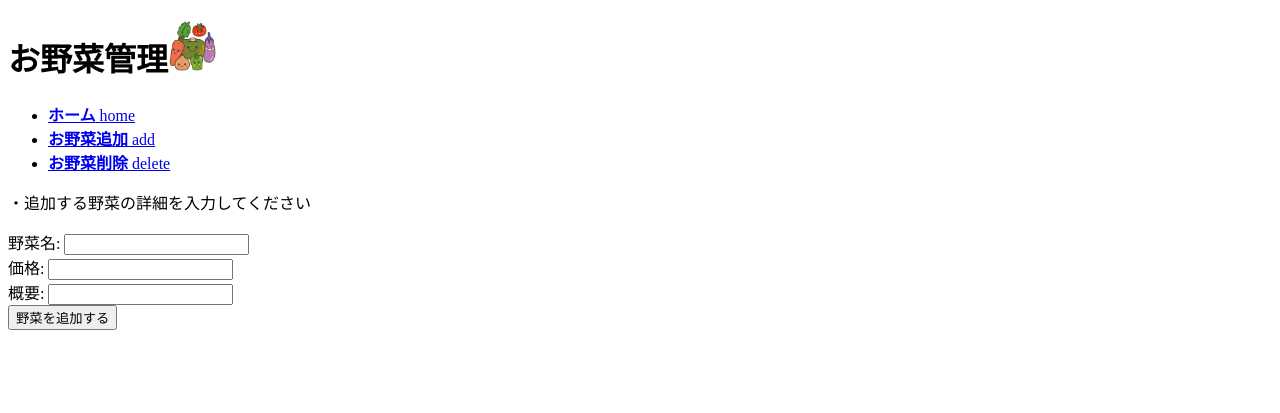
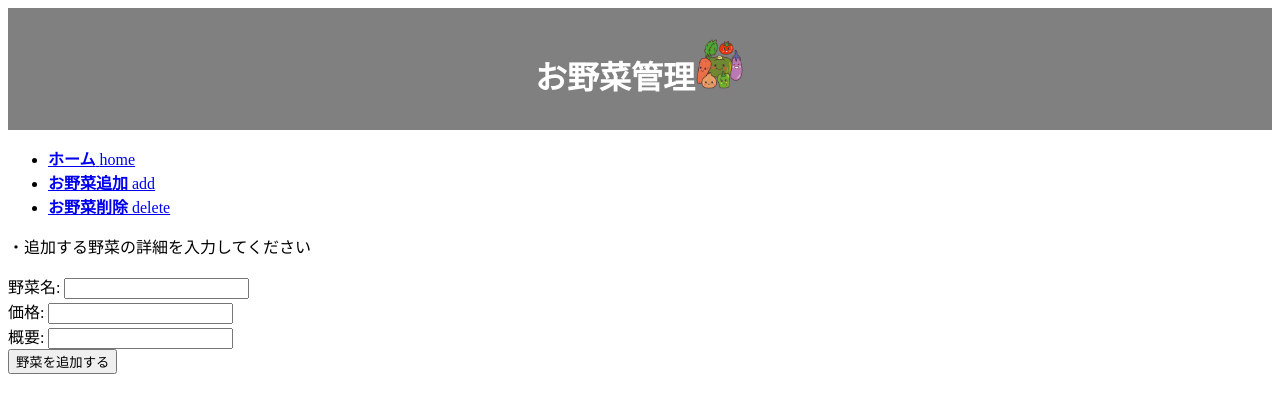
Before and after one commit to saike1119/WebPlayground, a PHP site: page /vegetable_add.php in a window 1280 px wide. Shown: the top 413 px of the page. Run offline with PHP 8.4, Linux system fonts and the light colour scheme.

Commit message:
div headerを追加

```diff
--- a/vegetable_add.php
+++ b/vegetable_add.php
@@ -7,8 +7,9 @@
     <link rel="stylesheet" type="text/css" href="./css/style.css">
 </head>
 <body>
-<h1>お野菜管理<img src="./img/vegetable_main.png" alt="logo" width="50" height="50"></h1>
-<ul class="globalNav">
+<div class="header">
+    <h1>お野菜管理<img src="./img/vegetable_main.png" alt="logo" width="50" height="50"></h1>
+</div><ul class="globalNav">
     <li class="active">
         <a href="http://192.168.33.10/vegetable_home.php">
             <strong>ホーム</strong>
--- a/vegetable_delete.php
+++ b/vegetable_delete.php
@@ -7,8 +7,9 @@
     <link rel="stylesheet" type="text/css" href="./css/style.css">
 </head>
 <body>
-<h1>お野菜管理<img src="./img/vegetable_main.png" alt="logo" width="50" height="50"></h1>
-<ul class="globalNav">
+<div class="header">
+    <h1>お野菜管理<img src="./img/vegetable_main.png" alt="logo" width="50" height="50"></h1>
+</div><ul class="globalNav">
     <li class="active">
         <a href="http://192.168.33.10/vegetable_home.php">
             <strong>ホーム</strong>
```
